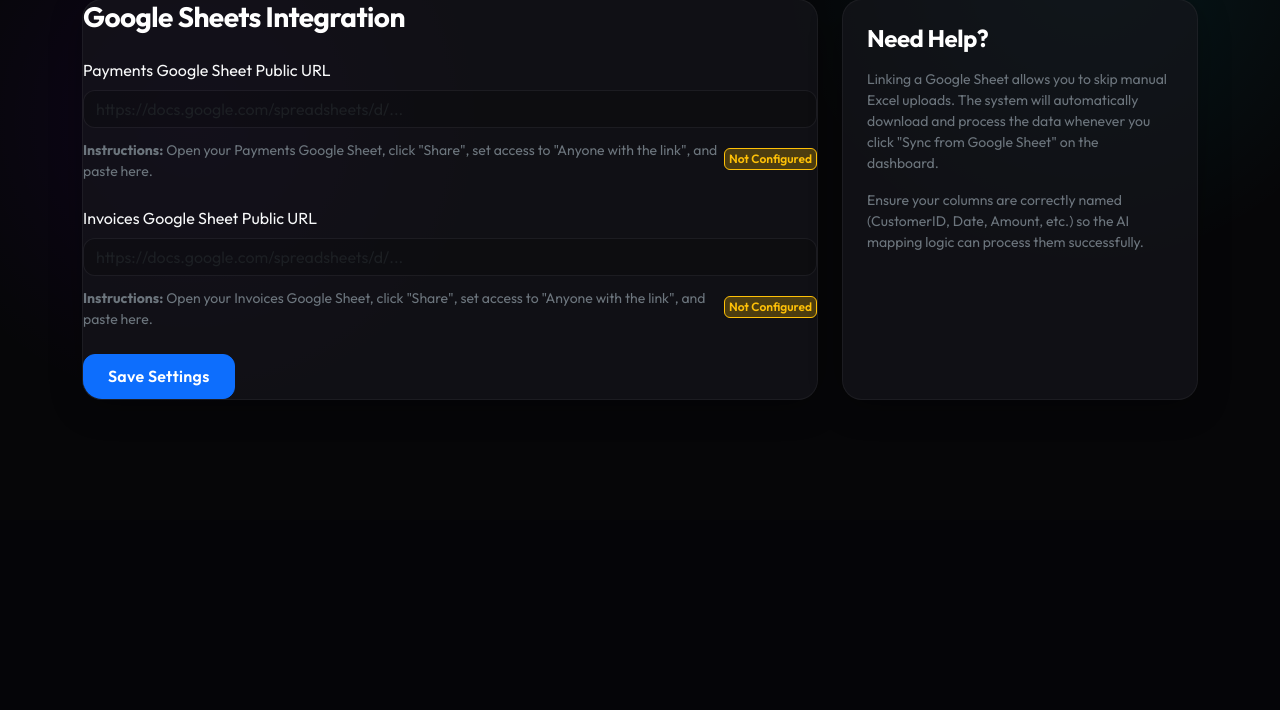
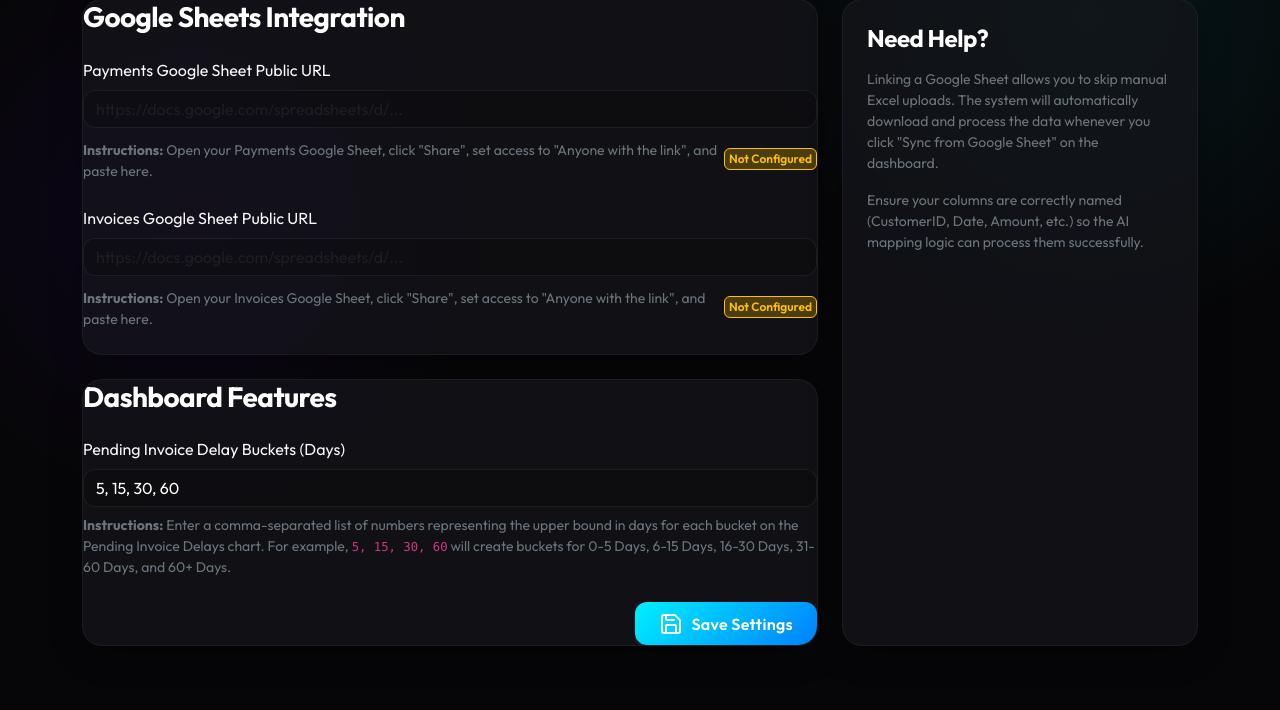
Before and after one commit to divyansh070/sbm_traders_personal_page, a Django app: page /settings/ in a window 1280 px wide. Shown: the part 280-990 px from the top of the page. Before the commit the page ends 680 px from the top, so only its background shows below. Run offline with Django 5.2, Linux system fonts and the light colour scheme; data comes from the database, SQL or seed files in the repository; some libraries are stand-ins or nearby versions.

Commit message:
feat: add customizable dynamic delay buckets and enlarge delay chart layout

```diff
--- a/dashboard_app/models.py
+++ b/dashboard_app/models.py
@@ -165,6 +165,7 @@
     """
     google_sheet_url = models.URLField(verbose_name="Payments Google Sheet URL", max_length=500, blank=True, null=True, help_text="Public URL to the Payments Google Sheet (Anyone with the link can view)")
     invoice_google_sheet_url = models.URLField(verbose_name="Invoices Google Sheet URL", max_length=500, blank=True, null=True, help_text="Public URL to the Invoices Google Sheet (Anyone with the link can view)")
+    delay_bucket_thresholds = models.CharField(verbose_name="Delay Bucket Thresholds", max_length=100, default="5, 15, 30, 60", help_text="Comma-separated list of days for delay buckets. Example: 5, 15, 30, 60")
 
     @classmethod
     def get_settings(cls):
--- a/dashboard_app/templates/dashboard/settings.html
+++ b/dashboard_app/templates/dashboard/settings.html
@@ -51,12 +51,26 @@
                         {% endif %}
                     </div>
                 </div>
+            </div>
 
-                <div class="d-flex justify-content-between align-items-center">
-                    <button type="submit" class="btn btn-primary px-4">Save Settings</button>
+            <div class="glass-panel mt-4">
+                <h3 class="mb-4">Dashboard Features</h3>
+                <div class="mb-4">
+                    <label for="delay_bucket_thresholds" class="form-label text-light">Pending Invoice Delay Buckets (Days)</label>
+                    <input type="text" class="form-control" id="delay_bucket_thresholds" name="delay_bucket_thresholds" value="{{ settings.delay_bucket_thresholds|default:'5, 15, 30, 60' }}" placeholder="e.g., 5, 15, 30, 60">
+                    <div class="form-text text-secondary mt-2">
+                        <strong>Instructions:</strong> Enter a comma-separated list of numbers representing the upper bound in days for each bucket on the Pending Invoice Delays chart.
+                        For example, <code>5, 15, 30, 60</code> will create buckets for 0-5 Days, 6-15 Days, 16-30 Days, 31-60 Days, and 60+ Days.
+                    </div>
                 </div>
-            </form>
-        </div>
+
+                <div class="d-flex justify-content-end mt-4">
+                    <button type="submit" class="btn btn-primary d-flex align-items-center gap-2" style="background: linear-gradient(135deg, #00f0ff 0%, #0080ff 100%); border: none;">
+                        <i data-lucide="save"></i> Save Settings
+                    </button>
+                </div>
+            </div>
+        </form>
     </div>
 
     <div class="col-md-4">
--- a/dashboard_app/views.py
+++ b/dashboard_app/views.py
@@ -47,24 +47,41 @@
 
     avg_delay = Payment.objects.filter(late_only_delay__gt=0).aggregate(Avg('late_only_delay'))['late_only_delay__avg'] or 0
 
-    delay_buckets = {
-        '0-5 Days': 0,
-        '6-15 Days': 0,
-        '16-30 Days': 0,
-        '31-60 Days': 0,
-        '60+ Days': 0,
-    }
+    settings = SystemSettings.get_settings()
+    thresholds_str = settings.delay_bucket_thresholds or "5, 15, 30, 60"
+
+    # Parse thresholds safely
+    try:
+        thresholds = [int(t.strip()) for t in thresholds_str.split(',') if t.strip().isdigit()]
+        thresholds = sorted(list(set(thresholds)))
+        if not thresholds:
+            thresholds = [5, 15, 30, 60]
+    except Exception:
+        thresholds = [5, 15, 30, 60]
+
+    # Generate labels dynamically based on thresholds
+    delay_labels = []
+    prev = 0
+    for t in thresholds:
+        if prev == 0:
+            delay_labels.append(f"0-{t} Days")
+        else:
+            delay_labels.append(f"{prev + 1}-{t} Days")
+        prev = t
+    delay_labels.append(f"{prev + 1}+ Days")
+
+    delay_buckets = {label: 0 for label in delay_labels}
+
     for p in Payment.objects.filter(payment_status='Pending'):
-        if p.delay <= 5:
-            delay_buckets['0-5 Days'] += 1
-        elif p.delay <= 15:
-            delay_buckets['6-15 Days'] += 1
-        elif p.delay <= 30:
-            delay_buckets['16-30 Days'] += 1
-        elif p.delay <= 60:
-            delay_buckets['31-60 Days'] += 1
-        else:
-            delay_buckets['60+ Days'] += 1
+        delay = p.delay
+        placed = False
+        for i, t in enumerate(thresholds):
+            if delay <= t:
+                delay_buckets[delay_labels[i]] += 1
+                placed = True
+                break
+        if not placed:
+            delay_buckets[delay_labels[-1]] += 1
 
     context = {
         'total_amount': total_ordered_amount,
@@ -74,6 +91,7 @@
         'avg_delay': avg_delay,
         'top_customers': top_customers,
         'delay_buckets_json': json.dumps(list(delay_buckets.values())),
+        'delay_labels_json': json.dumps(delay_labels),
     }
     return render(request, 'dashboard/overview.html', context)
 
@@ -320,9 +338,14 @@
     if request.method == 'POST':
         google_sheet_url = request.POST.get('google_sheet_url', '').strip()
         invoice_google_sheet_url = request.POST.get('invoice_google_sheet_url', '').strip()
+        delay_bucket_thresholds = request.POST.get('delay_bucket_thresholds', '').strip()
 
         settings.google_sheet_url = google_sheet_url
         settings.invoice_google_sheet_url = invoice_google_sheet_url
+
+        if delay_bucket_thresholds:
+            settings.delay_bucket_thresholds = delay_bucket_thresholds
+
         settings.save()
 
         messages.success(request, 'Global settings saved successfully.')
```
Also changed, not shown: dashboard_app/templates/dashboard/overview.html (+13 -11 lines), dashboard_app/migrations/0008_systemsettings_delay_bucket_thresholds.py (added).
